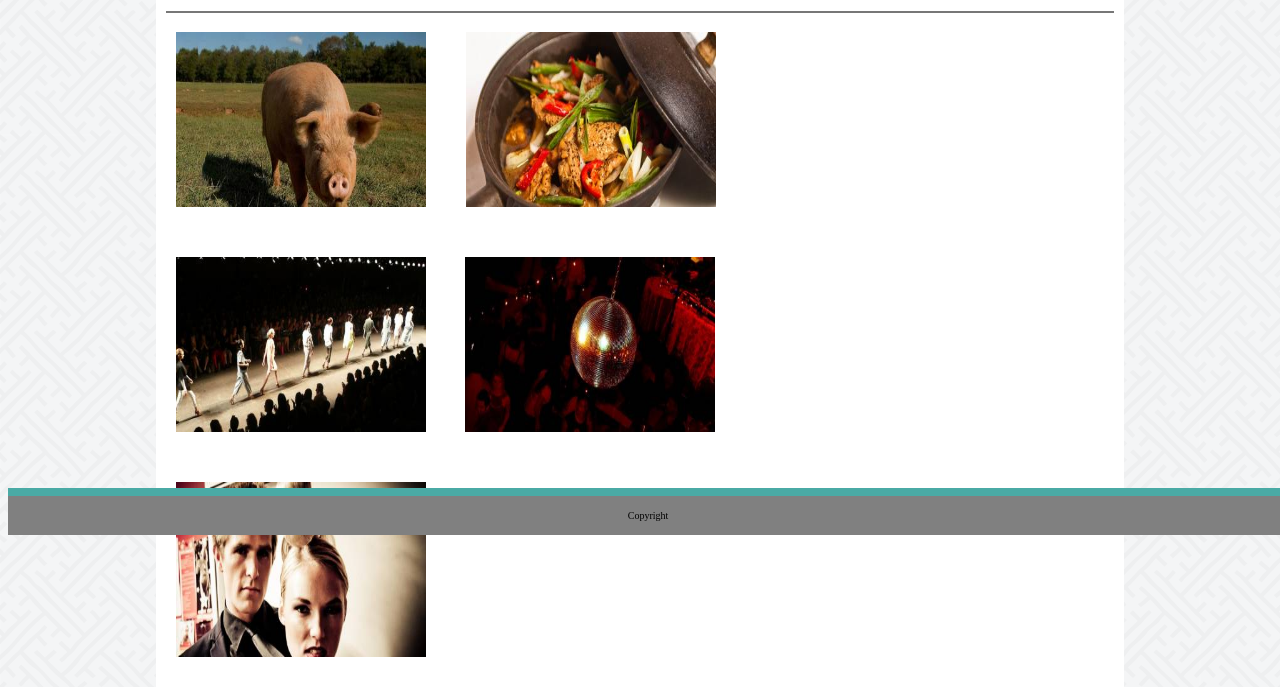
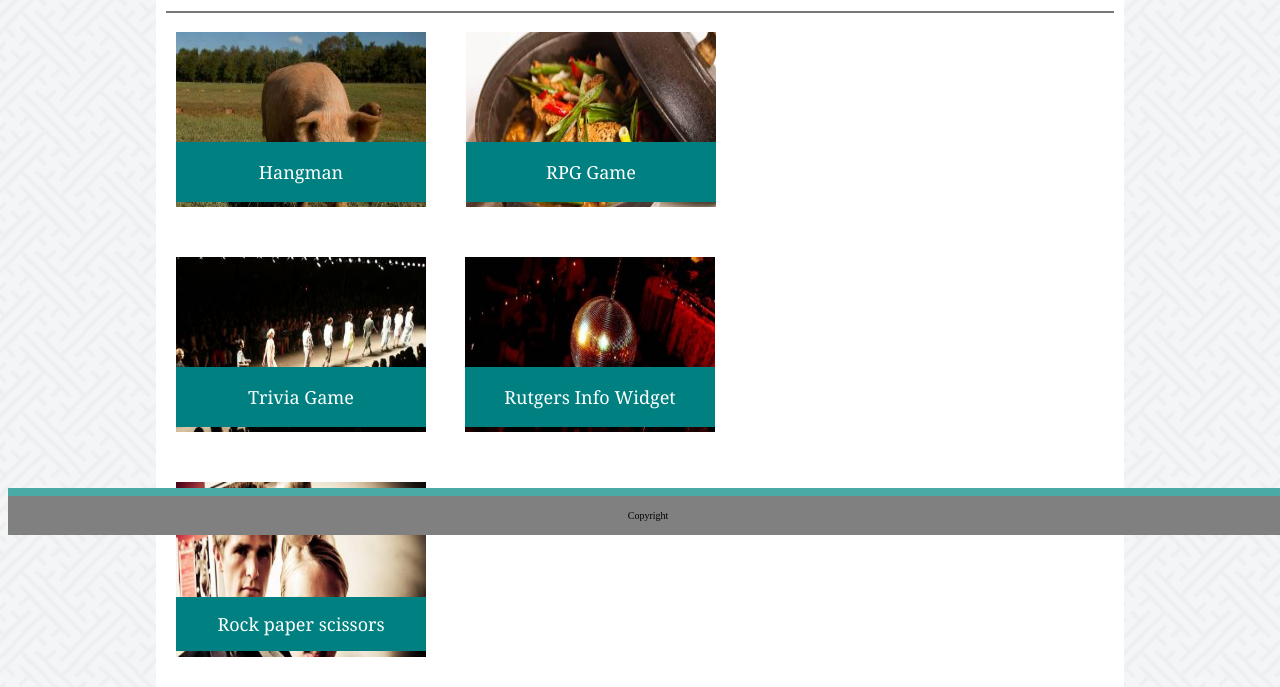
Before and after one commit to Ryanh899/Basic-Portfolio, a plain HTML site: page portfolio.html in a window 1280 px wide. Shown: the part 265-952 px from the top of the page. Drawn offline with Linux system fonts and the light colour scheme.

Commit message:
finished pages

```diff
--- a/Assets/css/portfolio.css
+++ b/Assets/css/portfolio.css
@@ -8,7 +8,7 @@ img {
     width: 250px;
 }
 
-.first  {
+.first {
     position: relative;
     float: left;
     padding: 10px;
@@ -37,6 +37,54 @@ img {
 
 }
 
-.all {
+.text1 {
+    position: absolute;
+    top: 120px;
+    background: teal;
+    width: 250px;
+    text-align: center;
+    color: white;
+    font-family: 'Georgia', Times, Times New Roman, serif;
+}
 
+.text2 {
+    position: absolute;
+    top: 120px;
+    background: teal;
+    width: 250px;
+    text-align: center;
+    left: 10px;
+    color: white;
+    font-family: 'Georgia', Times, Times New Roman, serif;
 }
+
+.text3 {
+    position: absolute;
+    top: 120px;
+    background: teal;
+    width: 250px;
+    text-align: center;
+    color: white;
+    font-family: 'Georgia', Times, Times New Roman, serif;
+}
+
+.text4 {
+    position: absolute;
+    top: 120px;
+    background: teal;
+    width: 250px;
+    text-align: center;
+    color: white;
+    font-family: 'Georgia', Times, Times New Roman, serif;
+}
+
+.text5 {
+    position: absolute;
+    top: 125px;
+    background: teal;
+    width: 250px;
+    text-align: center;
+    padding: 15px 0px;
+    color: white;
+    font-family: 'Georgia', Times, Times New Roman, serif;
+}
--- a/portfolio.html
+++ b/portfolio.html
@@ -36,18 +36,31 @@
 <div class="all">
     <div class="first">
         <img src="Assets/images/download.jpg">
+        <div class="text1">
+            <p>Hangman</p>
+        </div>
     </div>
     <div class="first">
         <img src="Assets/images/download (1).jpg">
+        <div class="text2">
+            <p>RPG Game</p>
+        </div>
     </div>
 <div class="second">
     <img src="Assets/images/download (2).jpg">
+    <div class="text3">
+        <p>Trivia Game</p>
+    </div>
 </div>
 <div class="third">
     <img src="Assets/images/download (3).jpg">
+    <div class="text4">
+        <p>Rutgers Info Widget</p>
+    </div>
 </div>
 <div class="fourth">
         <img src="Assets/images/download (4).jpg">
+        <div class="text5">Rock paper scissors</div>
 </div>
 </div>
 
```
